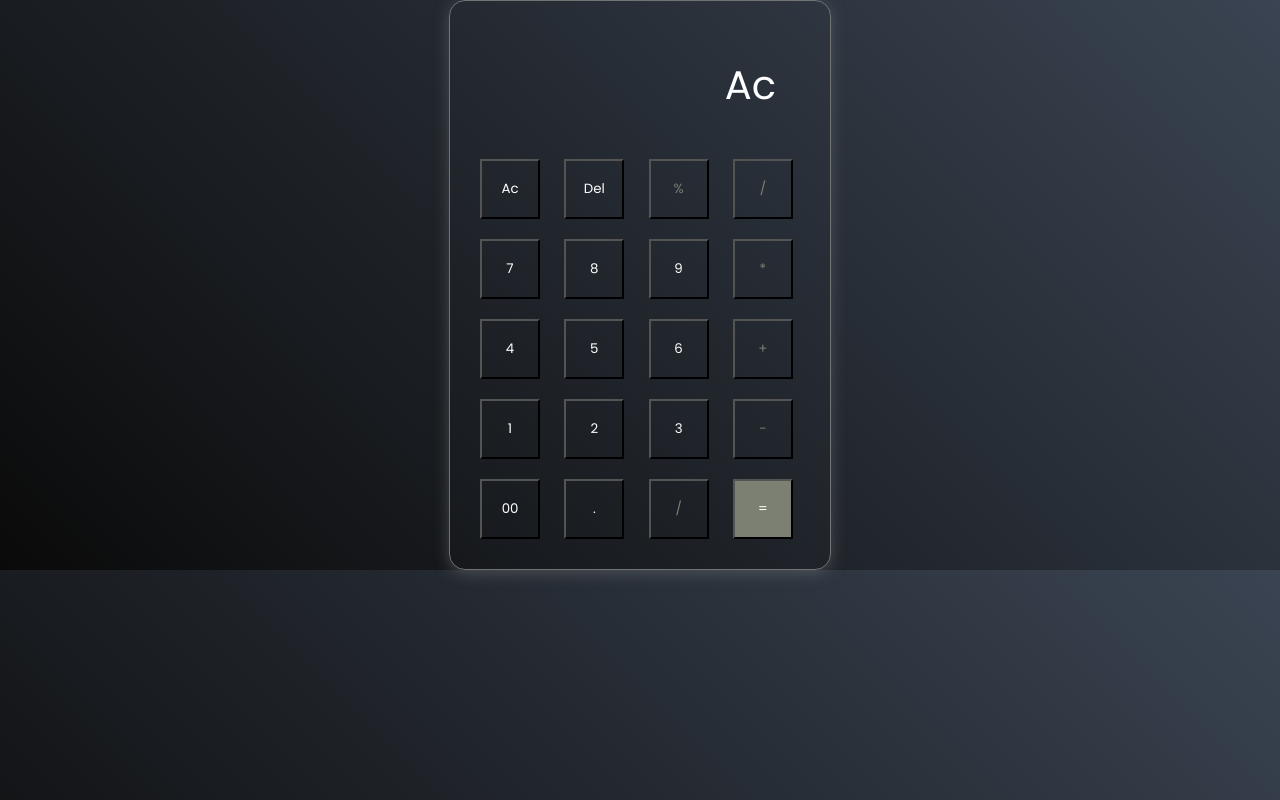
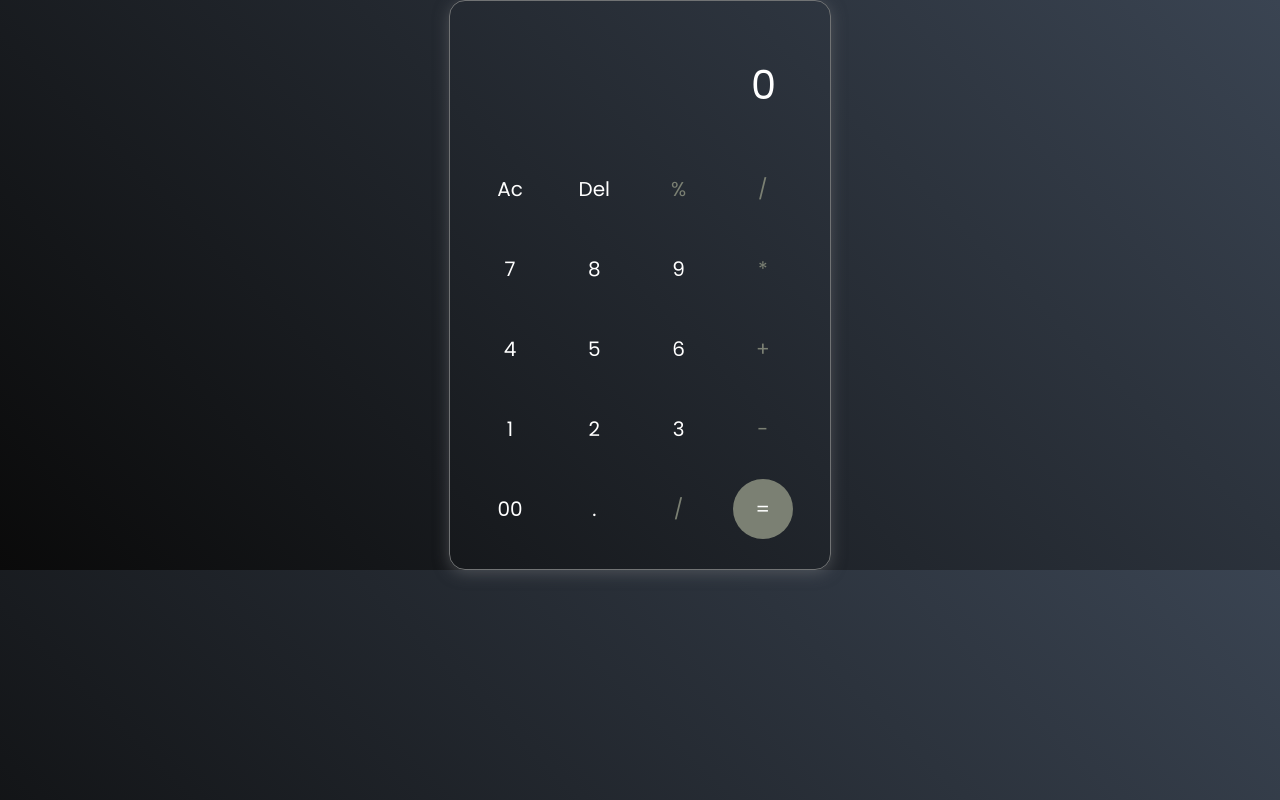
Before and after one commit to karmiyal/BasicJsProject, a plain HTML site: page 01.Calculator/index.html in a window 1280 px wide. Both pictures are taken after a click on the button "Ac". Drawn offline with Linux system fonts and the light colour scheme.

Commit message:
Calculator using javaScript

```diff
--- a/01.Calculator/script.js
+++ b/01.Calculator/script.js
@@ -10,7 +10,7 @@ arr.forEach(button => {
             string=eval(string);
             input.value=string;
         }
-        else if (e.target.innerHTML == 'AC') {
+        else if (e.target.innerHTML == 'Ac') {
             string = "";
             input.value = string;
         }
@@ -23,5 +23,5 @@ arr.forEach(button => {
             string += e.target.innerHTML;
             input.value = string;
         }
-    });
+    })
 });
--- a/01.Calculator/style.css
+++ b/01.Calculator/style.css
@@ -38,13 +38,15 @@ input::placeholder{
     color: #ffffff;
 }
 button{
-    color: none;
+    border: none;
     width: 60px;
     height: 60px;
     margin:10px;
     border: 50%;
     background: transparent;
     color: #ffffff;
+    border-radius: 50%;
+    font-size: 20px;
     box-shadow: -8px -8px -8px rgba(255,255,255,0.9);
     cursor: pointer;
 }
```
